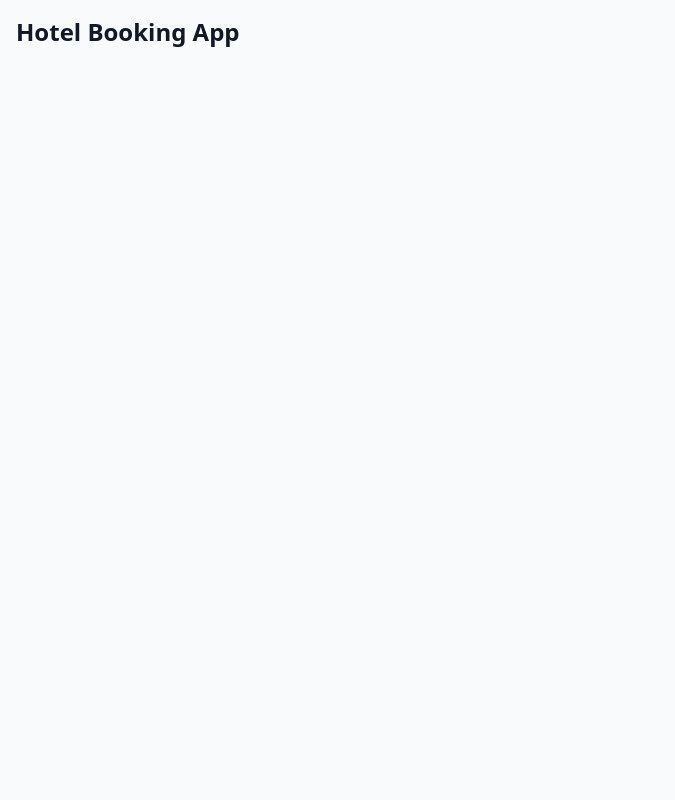
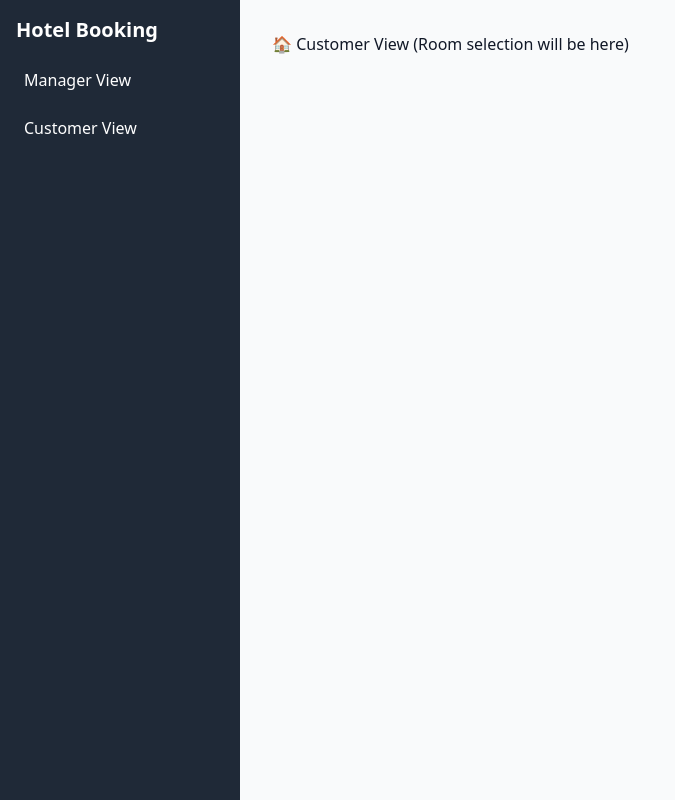
Before and after one commit to DelDaGhost/booking-example, a React (Vite) app in the folder frontend/: page /customer in a window 1280 px wide. Shown: the whole page, without its empty margins (0-675 px from the left). Built offline with nearby package versions, Linux system fonts and the light colour scheme.

Commit message:
feat: add routing and sidebar layout

```diff
--- a/frontend/package.json
+++ b/frontend/package.json
@@ -11,7 +11,8 @@
   },
   "dependencies": {
     "react": "^18.2.0",
-    "react-dom": "^18.2.0"
+    "react-dom": "^18.2.0",
+    "react-router-dom": "^6.22.1"
   },
   "devDependencies": {
     "@eslint/js": "^9.21.0",
--- a/frontend/src/App.tsx
+++ b/frontend/src/App.tsx
@@ -1,7 +1,20 @@
+import { BrowserRouter as Router, Routes, Route } from "react-router-dom";
+import Sidebar from "./components/Sidebar";
+import ManagerView from "./pages/ManagerView";
+import CustomerView from "./pages/CustomerView";
+
 export default function App() {
     return (
-        <div className="p-4">
-            <h1 className="text-2xl font-bold">Hotel Booking App</h1>
-        </div>
-    )
+        <Router>
+            <div className="flex">
+                <Sidebar />
+                <div className="flex-1 p-4">
+                    <Routes>
+                        <Route path="/" element={<ManagerView />} />
+                        <Route path="/customer" element={<CustomerView />} />
+                    </Routes>
+                </div>
+            </div>
+        </Router>
+    );
 }
--- /dev/null
+++ b/frontend/src/components/Sidebar.tsx
@@ -0,0 +1,17 @@
+import { Link } from "react-router-dom";
+
+export default function Sidebar() {
+    return (
+        <div className="w-60 h-screen bg-gray-800 text-white flex flex-col p-4">
+            <h2 className="text-xl font-bold mb-4">Hotel Booking</h2>
+            <nav className="space-y-2">
+                <Link to="/" className="block p-2 rounded hover:bg-gray-700">
+                    Manager View
+                </Link>
+                <Link to="/customer" className="block p-2 rounded hover:bg-gray-700">
+                    Customer View
+                </Link>
+            </nav>
+        </div>
+    );
+}
--- /dev/null
+++ b/frontend/src/pages/CustomerView.tsx
@@ -0,0 +1,3 @@
+export default function CustomerView() {
+    return <div className="p-4">🏠 Customer View (Room selection will be here)</div>;
+}
--- /dev/null
+++ b/frontend/src/pages/ManagerView.tsx
@@ -0,0 +1,3 @@
+export default function ManagerView() {
+    return <div className="p-4">📅 Manager View (Calendar will be here)</div>;
+}
```
Also changed, not shown: 1 other file (tests, documents, lock files or other folders).
